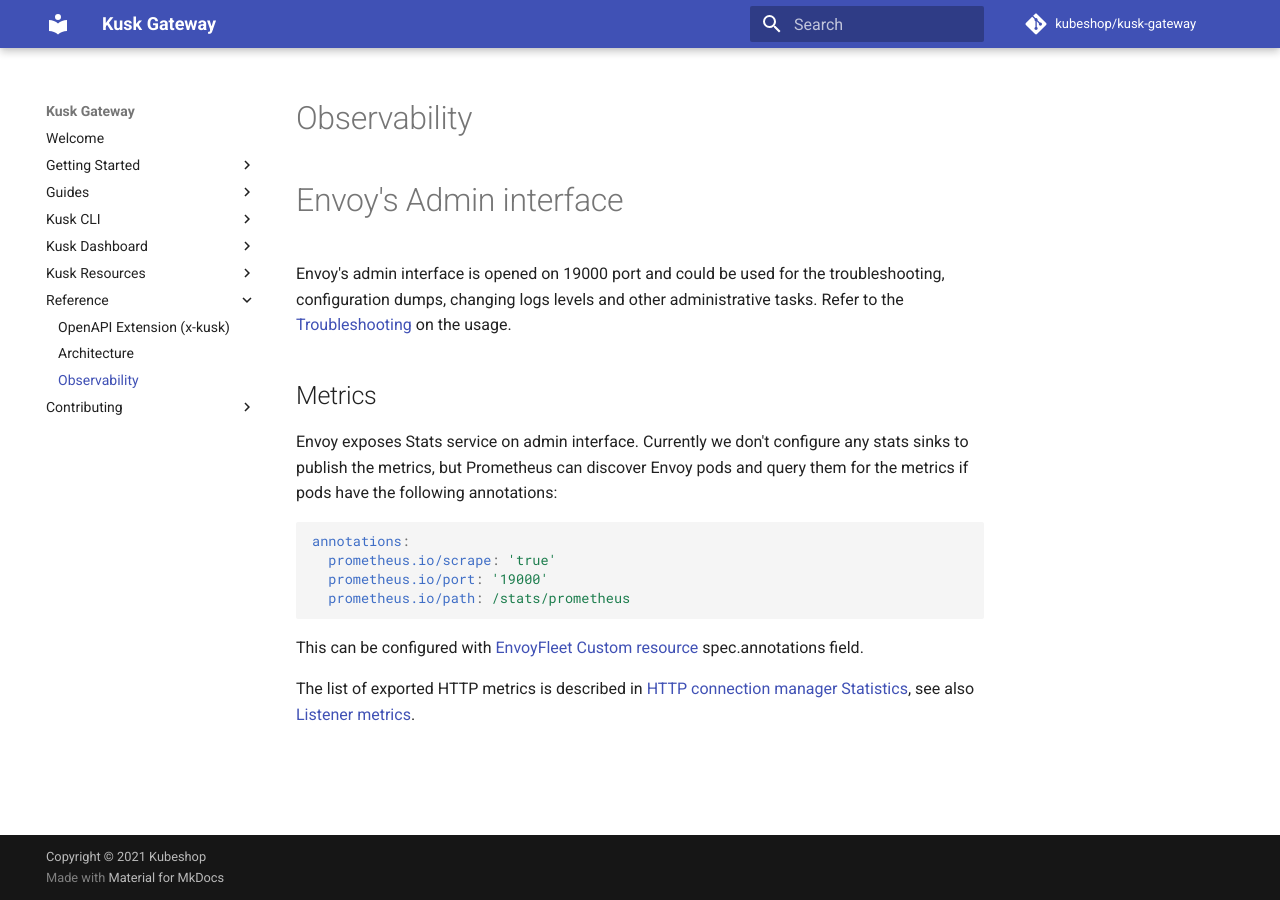
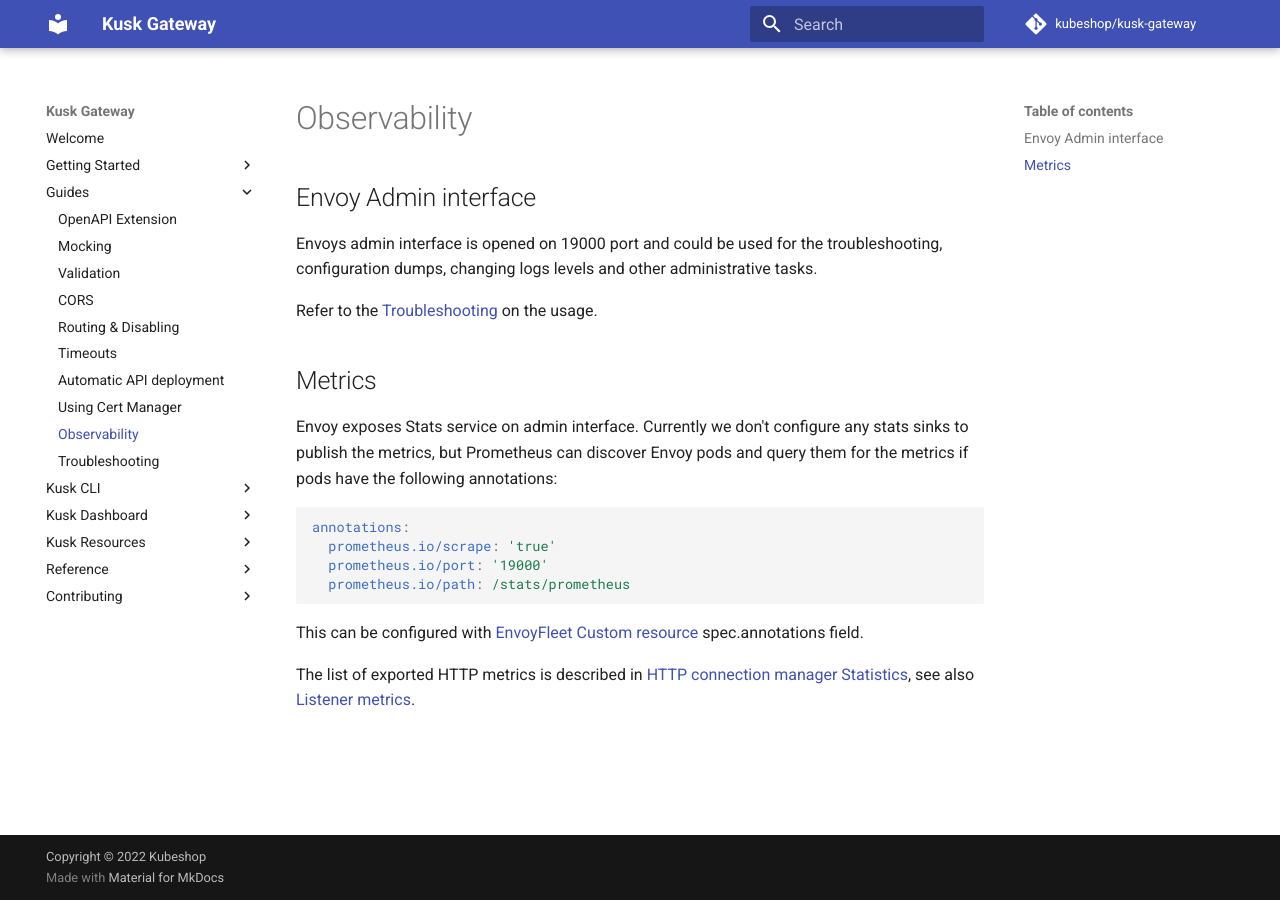
Before and after one commit to kubeshop/kusk-gateway, an MkDocs documentation site: the page built from docs/guides/observability.md, in a window 1280 px wide. Built offline with MkDocs 1.6.1 and Material for MkDocs 9.7.7, drawn with Linux system fonts in a browser that asks for light colours; comment, search, counter and statistics services are not loaded.

Commit message:
docs: more dashboard content

````diff
--- a/docs/observability.md
+++ b/docs/guides/observability.md
@@ -1,14 +1,17 @@
 # Observability
 
-# Envoy's Admin interface
+## Envoy Admin interface
 
-Envoy's admin interface is opened on 19000 port and could be used for the troubleshooting, configuration dumps, changing logs levels and other administrative tasks.
+Envoys admin interface is opened on 19000 port and could be used for the troubleshooting, configuration dumps,
+changing logs levels and other administrative tasks.
+
 Refer to the [Troubleshooting](troubleshooting.md) on the usage.
 
 ## Metrics
 
 Envoy exposes Stats service on admin interface.
-Currently we don't configure any stats sinks to publish the metrics, but Prometheus can discover Envoy pods and query them for the metrics if pods have the following annotations:
+Currently we don't configure any stats sinks to publish the metrics, but Prometheus can discover
+Envoy pods and query them for the metrics if pods have the following annotations:
 
 ```yaml
 annotations:
@@ -17,7 +20,7 @@
   prometheus.io/path: /stats/prometheus
 ```
 
-This can be configured with [EnvoyFleet Custom resource](customresources/envoyfleet.md) spec.annotations field.
+This can be configured with [EnvoyFleet Custom resource](../customresources/envoyfleet.md) spec.annotations field.
 
 The list of exported HTTP metrics is described in [HTTP connection manager Statistics](https://www.envoyproxy.io/docs/envoy/latest/configuration/http/http_conn_man/stats), see also
 [Listener metrics](https://www.envoyproxy.io/docs/envoy/latest/configuration/listeners/stats).
--- a/mkdocs.yml
+++ b/mkdocs.yml
@@ -21,14 +21,15 @@
     - Deploy an OpenAPI definition: getting-started/deploy-an-api.md
     - Connect a Service to the API: getting-started/connect-a-service-to-the-api.md
   - 'Guides':
-      - The Kusk OpenAPI Extension: guides/working-with-extension.md
+      - OpenAPI Extension: guides/working-with-extension.md
       - Mocking: guides/mocking.md
       - Validation: guides/validation.md
       - CORS: guides/cors.md
-      - Routing: guides/routing.md
+      - Routing & Disabling: guides/routing.md
       - Timeouts: guides/timeouts.md
       - Automatic API deployment: guides/autodeploy.md
       - Using Cert Manager: guides/cert-manager.md
+      - Observability: guides/observability.md
       - Troubleshooting: guides/troubleshooting.md
   - Kusk CLI:
       - Installation: cli/overview.md
@@ -44,9 +45,9 @@
     - 'EnvoyFleet': customresources/envoyfleet.md
     - 'Static Route': customresources/staticroute.md
   - 'Reference':
-    - OpenAPI Extension (x-kusk): reference/extension.md
+    - OpenAPI Extension: reference/extension.md
     - Architecture: reference/architecture.md
-    - Observability: observability.md
+    - Dashboard API: reference/openapi.md
   - Contributing:
     - Development: 'contributing/development.md'
     - Roadmap: 'contributing/roadmap.md'
@@ -63,6 +64,10 @@
       documentation and whether users find what they're searching for. With your consent, you're helping us to make our
       documentation better.
 
+plugins:
+  - render_swagger
+  - search
+
 extra_css:
   - stylesheets/base.css
 
@@ -74,4 +79,4 @@
   - pymdownx.details
   - pymdownx.superfences
 
-copyright: Copyright &copy; 2021 <a href="https://kubeshop.io">Kubeshop</a>
+copyright: Copyright &copy; 2022 <a href="https://kubeshop.io">Kubeshop</a>
````
Also changed, not shown: docs/dashboard/inspecting-apis.md (+46 -0 lines), docs/reference/openapi.md (added, +8 -0 lines), docs/dashboard/images/api-definition-tab.png (added), docs/dashboard/images/executing-requests.png (added), docs/dashboard/images/kusk-extension-icon.png (added), docs/dashboard/images/kusk-extensions-tab.png (added), docs/dashboard/images/public-api-definition-tab.png (added), docs/dashboard/images/servers-input.png (added).
